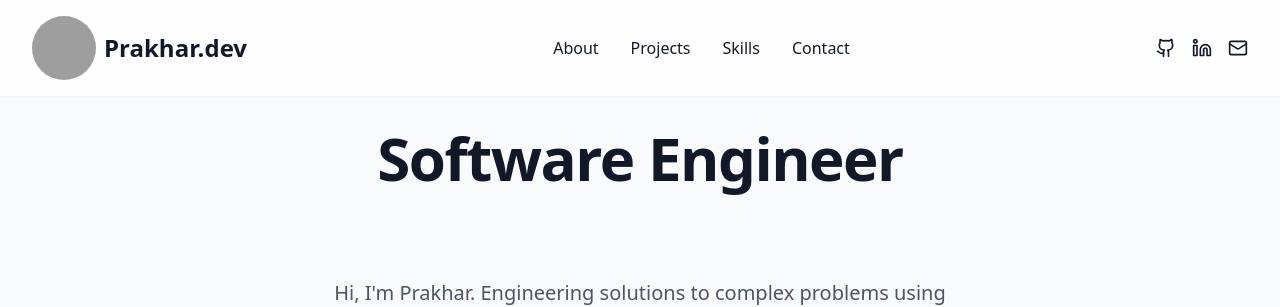
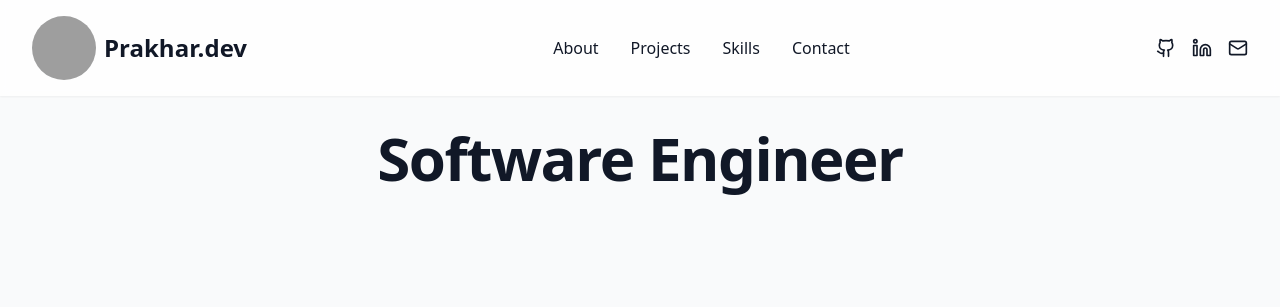
Before and after one commit to prakharnag/portfolio, a React (Vite) app: page / in a window 1280 px wide. Shown: the top 307 px of the page. Built offline with nearby package versions, Linux system fonts and the light colour scheme; grey boxes are pictures that could not be loaded.

Commit message:
update Hero.tsx
modified typewriter effect

```diff
--- a/src/components/Hero.tsx
+++ b/src/components/Hero.tsx
@@ -19,9 +19,11 @@ const blink = keyframes`
 const TypewriterText = styled.span`
   display: inline-block;
   overflow: hidden;
-  white-space: nowrap;
+  white-space: normal;
   border-right: 0.15em solid #000; /* Cursor effect */
   animation: ${typewriter} 6s steps(30) infinite, ${blink} 12s step-end infinite;
+  word-wrap: break-word; /* Ensure words break properly if they exceed the container */
+  max-width: 100%; /* Ensure it fits within its container */
 `;
 
 interface HeroProps {
```
